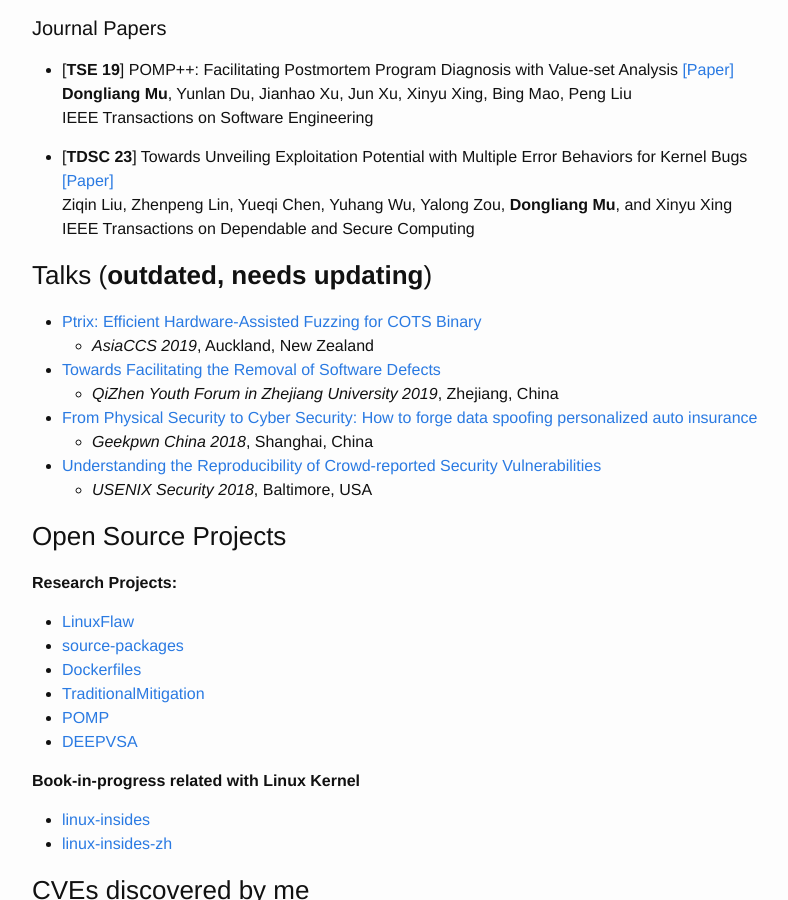
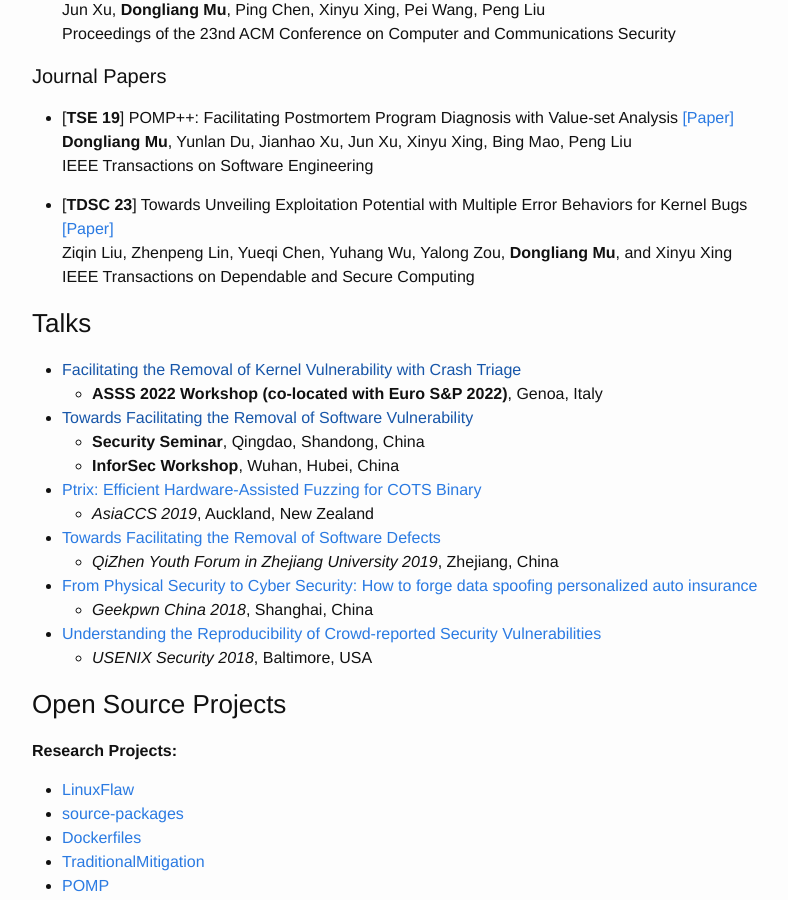
Before and after one commit to mudongliang/mudongliang.github.io, a Jekyll site: the page built from about/about.md, in a window 1280 px wide and 900 px high, scrolled down 3019 px. Shown: the whole window, without its empty margins (238-1026 px from the left). Built offline with Jekyll 4.4.1, drawn with Linux system fonts in a browser that asks for light colours; some of the changed text lies outside the part shown.

Commit message:
update talks and awards

```diff
--- a/about/about.md
+++ b/about/about.md
@@ -39,6 +39,8 @@
 
 ### Honors & Awards
 
+- Google Open Source Peer Award, 2023
+- Wuhan Talent Program, 2022
 - Student Travel Grant of 14th ACM ASIACCS, 2019
 - Artificial Intelligence Scholarship at Nanjing University, 2018
 - ACM CCS Outstanding Paper Award (Top 1), 2018
@@ -117,7 +119,14 @@
 Ziqin Liu, Zhenpeng Lin, Yueqi Chen, Yuhang Wu, Yalong Zou, **Dongliang Mu**, and Xinyu Xing
 IEEE Transactions on Dependable and Secure Computing
 
-### Talks (**outdated, needs updating**)
+### Talks
+
+- [Facilitating the Removal of Kernel Vulnerability with Crash Triage]()
+  - **ASSS 2022 Workshop (co-located with Euro S&P 2022)**, Genoa, Italy
+
+- [Towards Facilitating the Removal of Software Vulnerability]()
+  - **Security Seminar**, Qingdao, Shandong, China
+  - **InforSec Workshop**, Wuhan, Hubei, China
 
 - [Ptrix: Efficient Hardware-Assisted Fuzzing for COTS Binary]({{site.url}}/files/slides/asiaccs19_slide.pptx)
   - *AsiaCCS 2019*, Auckland, New Zealand
```
